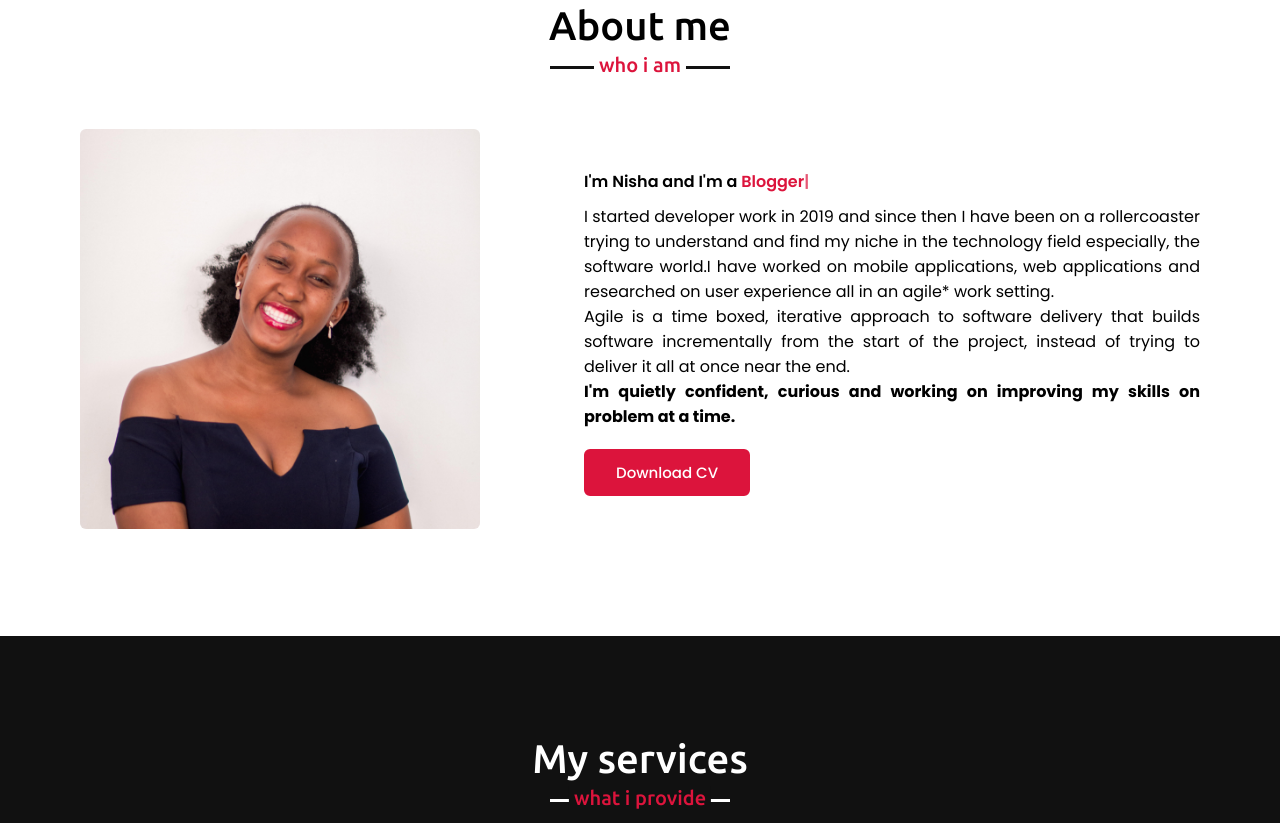
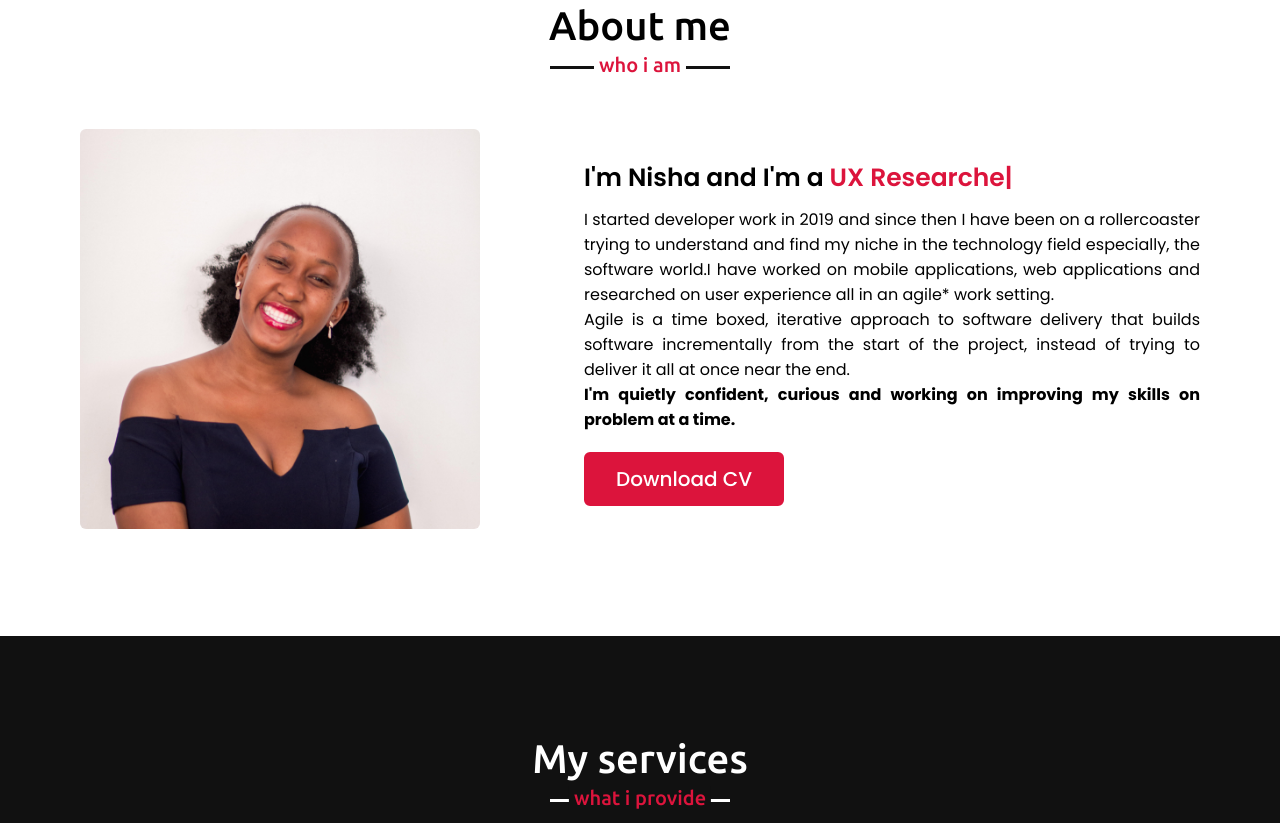
Before and after one commit to ankundn/ankundanisha, a website: page index.html in a window 1280 px wide. Shown: the part 897-1720 px from the top of the page. Drawn offline with nearby package versions, Linux system fonts and the light colour scheme.

Commit message:
modified home page

```diff
--- a/script.js
+++ b/script.js
@@ -1,3 +1,88 @@
+// $(document).ready(function(){
+//     $(window).scroll(function(){
+//         // sticky navbar on scroll script
+//         if(this.scrollY > 20){
+//             $('.navbar').addClass("sticky");
+//         }else{
+//             $('.navbar').removeClass("sticky");
+//         }
+
+//         // scroll-up button show/hide script
+//         if(this.scrollY > 500){
+//             $('.scroll-up-btn').addClass("show");
+//         }else{
+//             $('.scroll-up-btn').removeClass("show");
+//         }
+//     });
+
+//     // slide-up script
+//     $('.scroll-up-btn').click(function(){
+//         $('html').animate({scrollTop: 0});
+//         // removing smooth scroll on slide-up button click
+//         $('html').css("scrollBehavior", "auto");
+//     });
+
+//     $('.navbar .menu li a').click(function(){
+//         // applying again smooth scroll on menu items click
+//         $('html').css("scrollBehavior", "smooth");
+//     });
+
+//     // toggle menu/navbar script
+//     $('.menu-btn').click(function(){
+//         $('.navbar .menu').toggleClass("active");
+//         $('.menu-btn i').toggleClass("active");
+//     });
+
+//     // typing text animation script
+//     var typed = new Typed(".typing", {
+//         strings: ["YouTuber", "Developer", "Blogger", "Designer", "Freelancer"],
+//         typeSpeed: 100,
+//         backSpeed: 60,
+//         loop: true
+//     });
+
+//     var typed = new Typed(".typing-2", {
+//         strings: ["YouTuber", "Developer", "Blogger", "Designer", "Freelancer"],
+//         typeSpeed: 100,
+//         backSpeed: 60,
+//         loop: true
+//     });
+
+//     // owl carousel script
+//     $('.carousel').owlCarousel({
+//         margin: 20,
+//         loop: true,
+//         autoplayTimeOut: 2000,
+//         autoplayHoverPause: true,
+//         responsive: {
+//             0:{
+//                 items: 1,
+//                 nav: false
+//             },
+//             600:{
+//                 items: 2,
+//                 nav: false
+//             },
+//             1000:{
+//                 items: 3,
+//                 nav: false
+//             }
+//         }
+//     });
+// });
+
+
+
+
+
+
+
+
+
+
+
+
+
 $(document).ready(function(){
     $(window).scroll(function(){
         // sticky navbar on scroll script
@@ -35,14 +120,14 @@ $(document).ready(function(){
 
     // typing text animation script
     var typed = new Typed(".typing", {
-        strings: ["YouTuber", "Developer", "Blogger", "Designer", "Freelancer"],
+        strings: ["Front End Developer", "UX Researcher",   "Freelancer"],
         typeSpeed: 100,
         backSpeed: 60,
         loop: true
     });
 
     var typed = new Typed(".typing-2", {
-        strings: ["YouTuber", "Developer", "Blogger", "Designer", "Freelancer"],
+        strings: ["Front End Developer", "UX Researcher",  "Freelancer"],
         typeSpeed: 100,
         backSpeed: 60,
         loop: true
--- a/style.css
+++ b/style.css
@@ -167,8 +167,7 @@ section .title::after{
     display: flex;
     /* background: url("images/banner.jpg") no-repeat center;
      */
-     /* change to black at the end */
-     background: darkgray;
+     background: lightgray;
     height: 100vh;
     color: #fff;
     min-height: 500px;
@@ -216,9 +215,6 @@ section .title::after{
 .about .title::after{
     content: "who i am";
 }
-.abouttext{
-    font-size: 25px;
-}
 .about .about-content .left{
     width: 45%;
 }
@@ -232,7 +228,7 @@ section .title::after{
     width: 55%;
 }
 .about .about-content .right .text{
-    font-size: 16px;
+    font-size: 25px;
     font-weight: 600;
     margin-bottom: 10px;
 }
@@ -246,8 +242,7 @@ section .title::after{
     display: inline-block;
     background: crimson;
     color: #fff;
-    /* button */
-    font-size: 15px;
+    font-size: 20px;
     font-weight: 500;
     padding: 10px 30px;
     margin-top: 20px;
```
